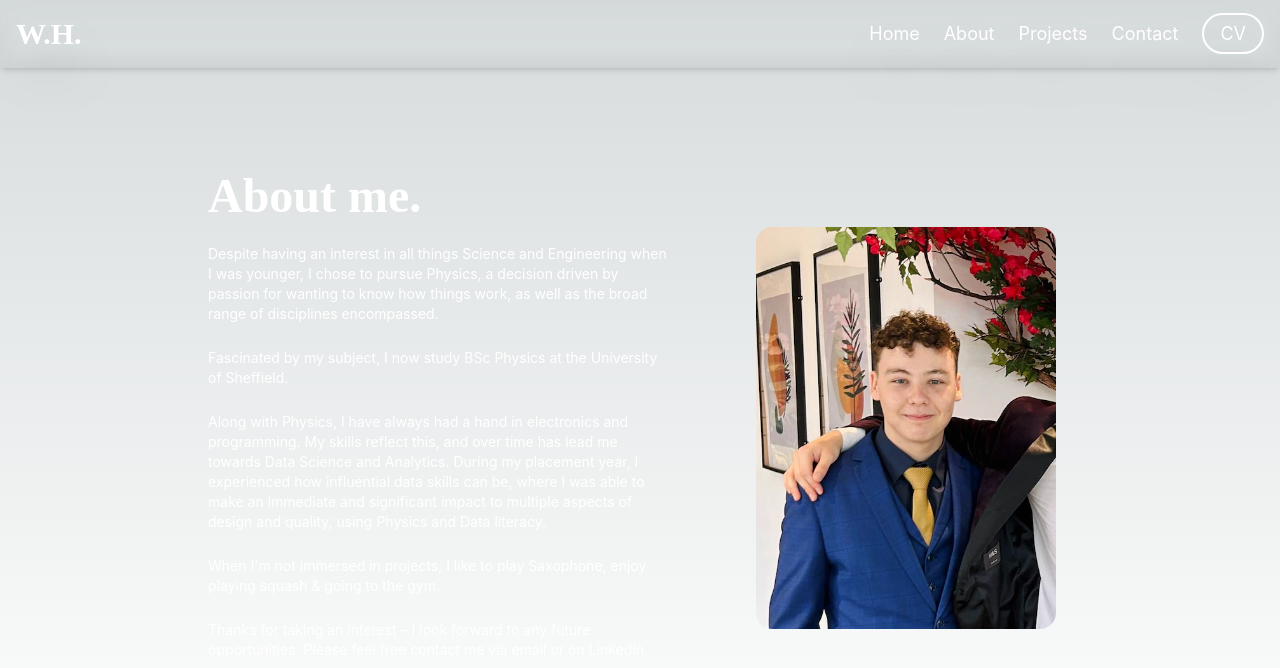
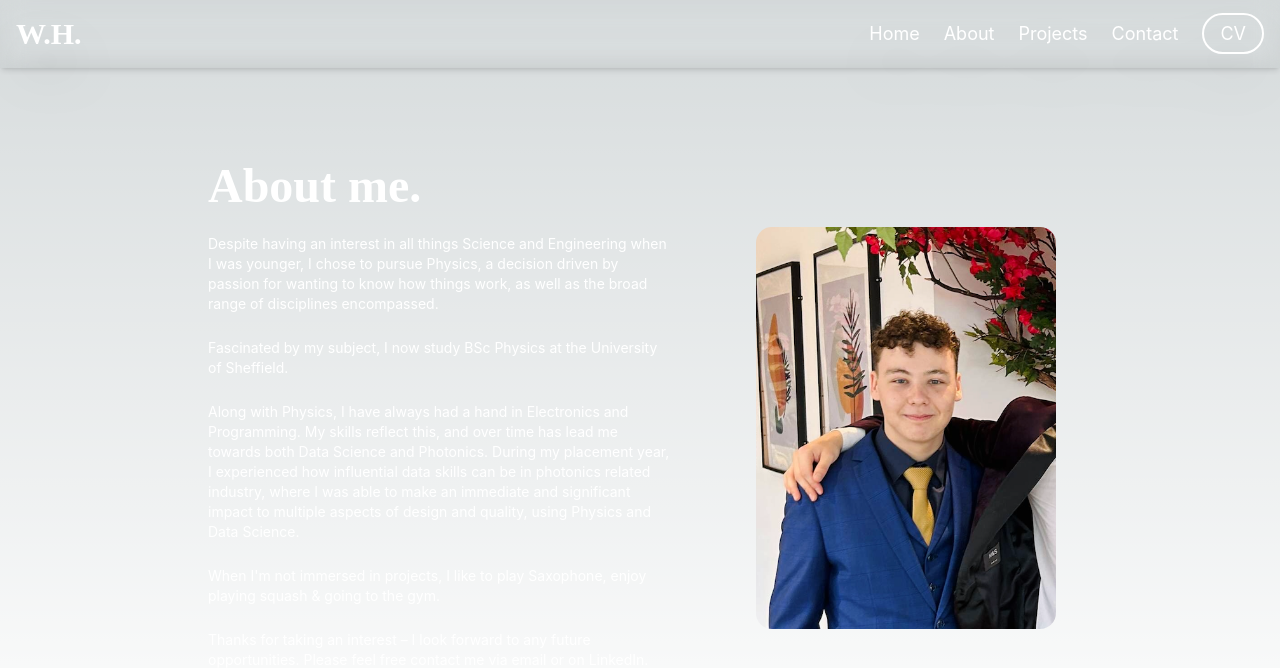
Before and after one commit to willhampshire/portfolio-website, a Next.js app: page /about in a window 1280 px wide. Shown: the top 668 px of the page. Built offline with nearby package versions, Linux system fonts and the light colour scheme.

Commit message:
about update

```diff
--- a/app/about/page.tsx
+++ b/app/about/page.tsx
@@ -54,11 +54,12 @@ export default function AboutPage() {
                     </p>
 
                     <p className="p-about text-sm md:text-md">
-                        Along with Physics, I have always had a hand in electronics and programming. My
-                        skills reflect this, and over time has lead me towards Data Science and Analytics. During my
-                        placement year, I experienced how influential data skills can be, where I was able to make an
+                        Along with Physics, I have always had a hand in Electronics and Programming. My
+                        skills reflect this, and over time has lead me towards both Data Science and Photonics. During my
+                        placement year, I experienced how influential data skills can be in photonics related industry,
+                        where I was able to make an
                         immediate and significant impact to multiple aspects of design and quality,
-                        using Physics and Data literacy.
+                        using Physics and Data Science.
                     </p>
 
                     <p className="p-about text-sm md:text-md">
```
